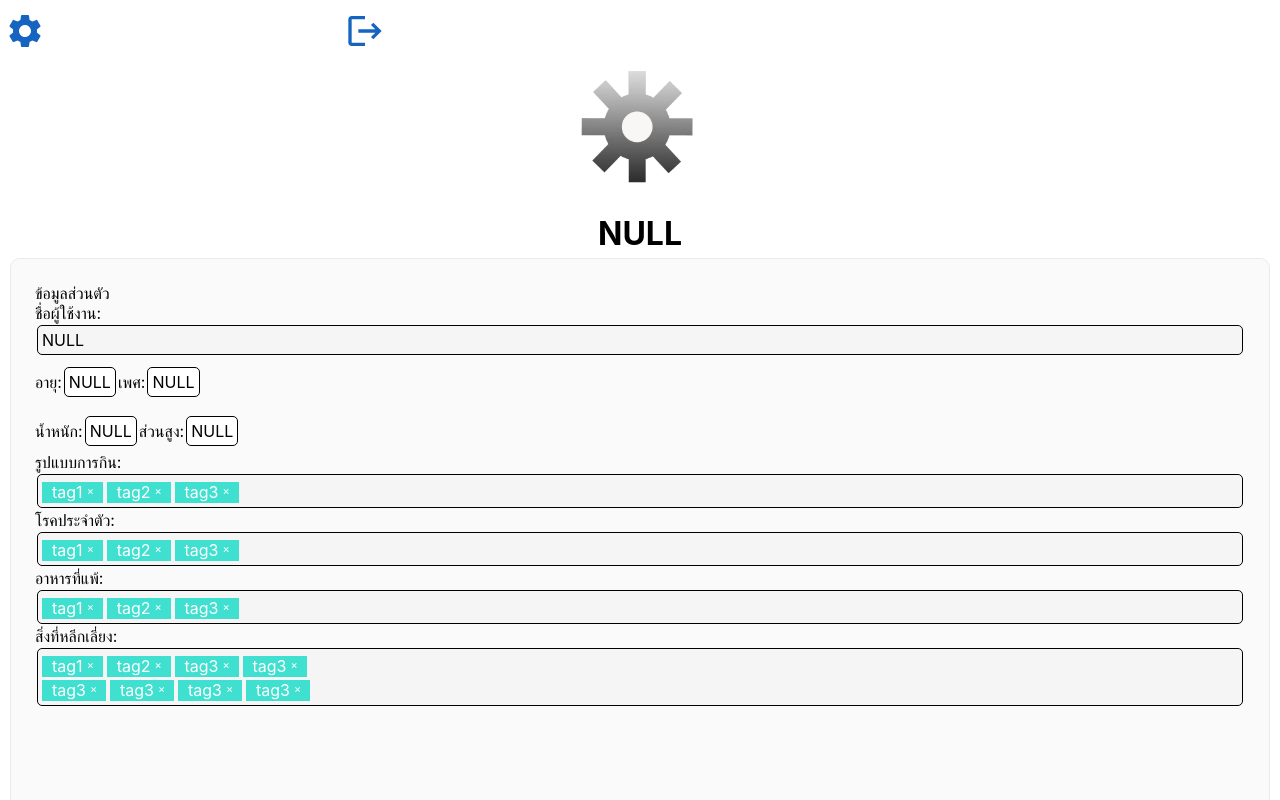
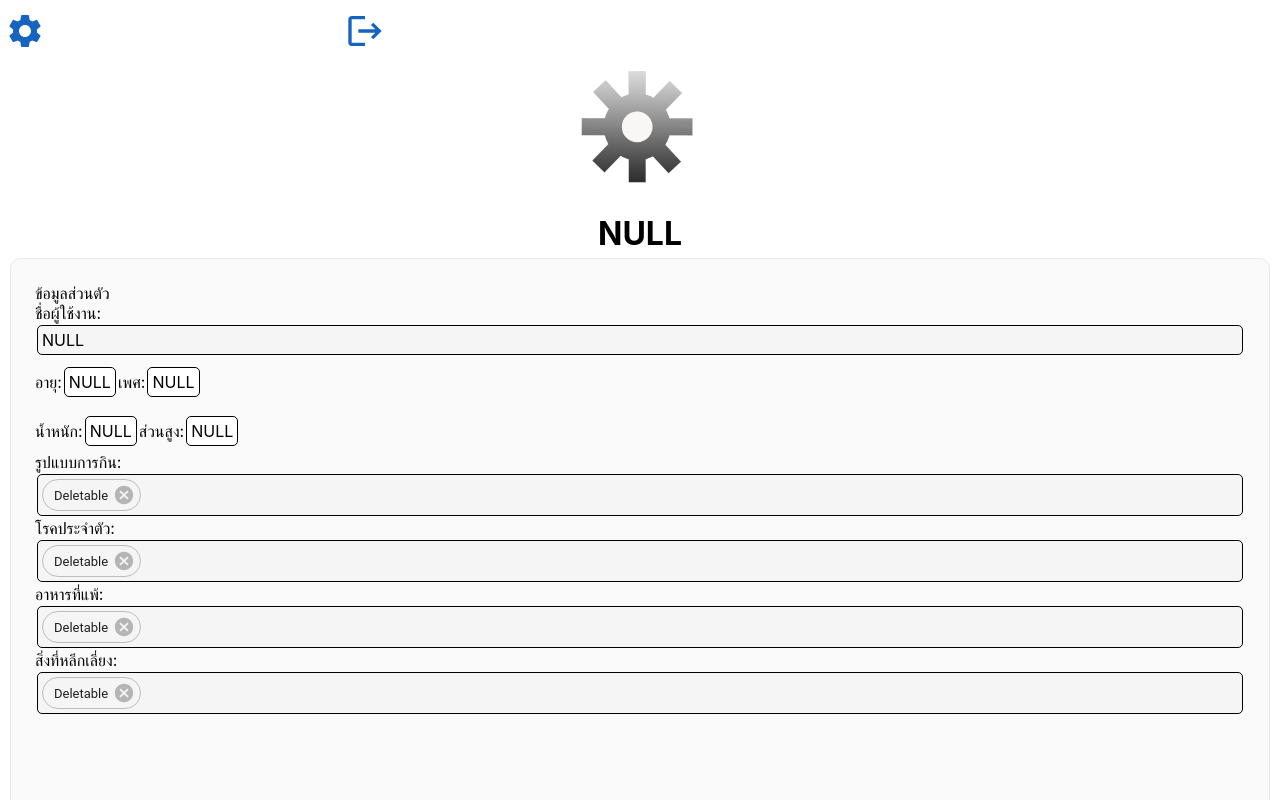
Before and after one commit to IKNNS/Software-Engineering, a Next.js app: page /userinfo in a window 1280 px wide. Shown: the top 800 px of the page. Built offline with nearby package versions, Linux system fonts and the light colour scheme.

Commit message:
fuang chip update

```diff
--- a/pages/userinfo.tsx
+++ b/pages/userinfo.tsx
@@ -15,6 +15,8 @@ import profilePic from '../img/62649345_1245721135605302_8922629952818380800_n.j
 import SettingsIcon from '@mui/icons-material/Settings';
 import LogoutIcon from '@mui/icons-material/Logout';
 import { blue } from '@mui/material/colors';
+import Chip from '@mui/material/Chip';
+import Stack from '@mui/material/Stack';
 
 function showtext(text) {
     return (text!=null? text : 'NULL');
@@ -26,6 +28,10 @@ function entertrigger(event){
 function sourcecheck(input){
     return (typeof(input)=="string"? input : "/62649345_1245721135605302_8922629952818380800_n.jpg");
 }
+const handleDelete = () => {
+      console.info('You clicked the delete icon.');
+}
+
 const Home: NextPage = () => {
     var source,door,gear;
     let name,w,hi,gender,age;
@@ -71,47 +77,26 @@ const Home: NextPage = () => {
                 </div>
                 <div className={styles2.box2}>
                 <div>
-                    <div className={tag.container} id="tag-container">
-                        <span className={tag.dashfolio}>tag1</span>
-                        <span className={tag.dashfolio}>tag2</span>
-                        <span className={tag.dashfolio}>tag3</span>
-                    </div>
+                    <Chip label="Deletable" variant="outlined" onDelete={handleDelete} />
                 </div>
                 </div>
                 <div>
                 โรคประจำตัว:
                 </div>
                 <div className={styles2.box2}>
-                    <div className={tag.container} id="tag-container">
-                        <span className={tag.dashfolio}>tag1</span>
-                        <span className={tag.dashfolio}>tag2</span>
-                        <span className={tag.dashfolio}>tag3</span>
-                    </div>
+                    <Chip label="Deletable" variant="outlined" onDelete={handleDelete} />
                 </div>
                 <div>
                 อาหารที่แพ้:
                 </div>
                 <div className={styles2.box2}>
-                    <div className={tag.container} id="tag-container">
-                        <span className={tag.dashfolio}>tag1</span>
-                        <span className={tag.dashfolio}>tag2</span>
-                        <span className={tag.dashfolio}>tag3</span>
-                    </div>
+                    <Chip label="Deletable" variant="outlined" onDelete={handleDelete} />
                 </div>
                 <div>
                 สิ่งที่หลีกเลี่ยง:
                 </div>
                 <div className={styles2.box2}>
-                <div className={tag.container} id="tag-container">
-                        <span className={tag.dashfolio}>tag1</span>
-                        <span className={tag.dashfolio}>tag2</span>
-                        <span className={tag.dashfolio}>tag3</span>
-                        <span className={tag.dashfolio}>tag3</span>
-                        <span className={tag.dashfolio}>tag3</span>
-                        <span className={tag.dashfolio}>tag3</span>
-                        <span className={tag.dashfolio}>tag3</span>
-                        <span className={tag.dashfolio}>tag3</span>
-                    </div>
+                <Chip label="Deletable" variant="outlined" onDelete={handleDelete} />
                 </div>
             </div>
         </div>
```
